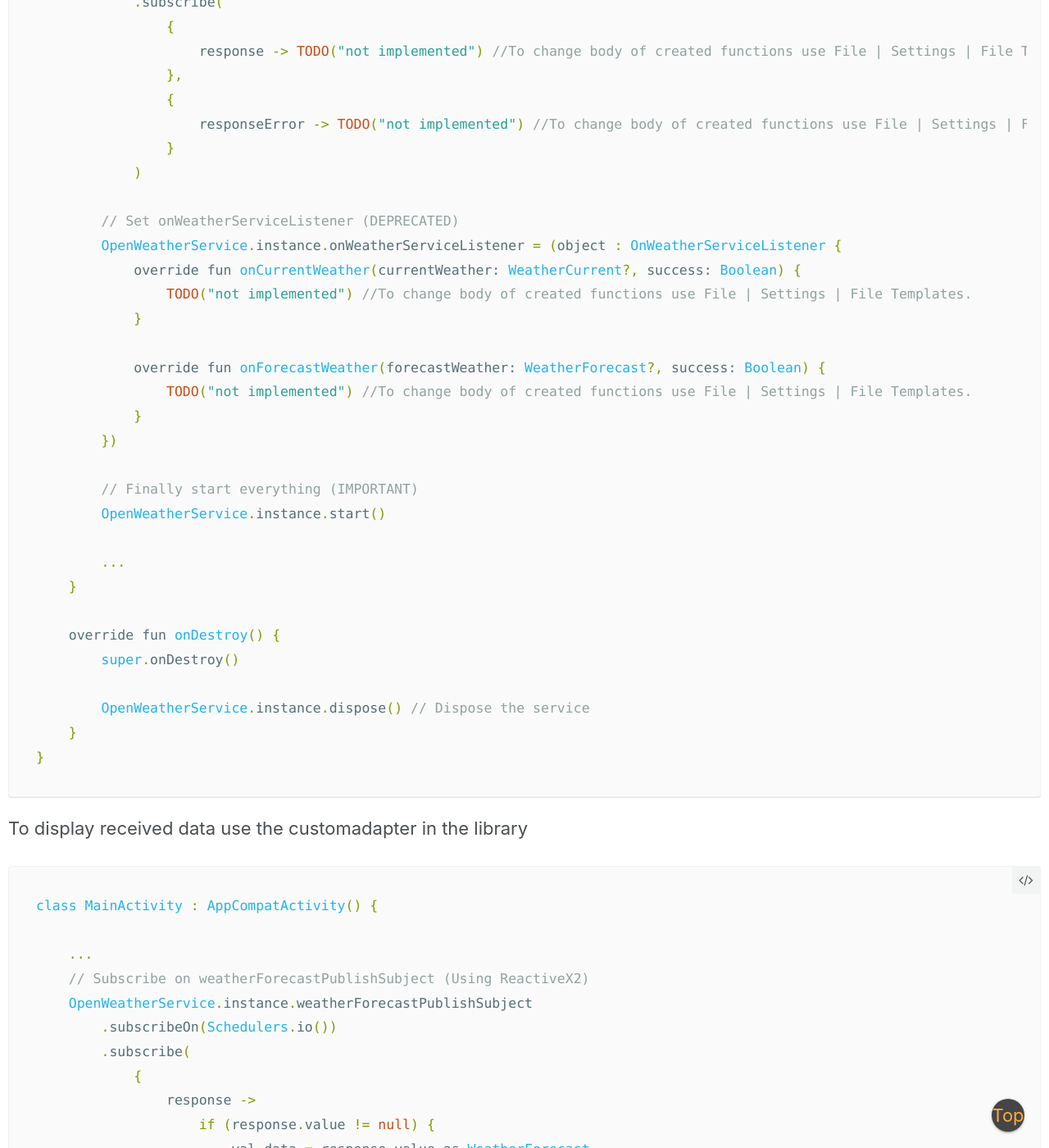
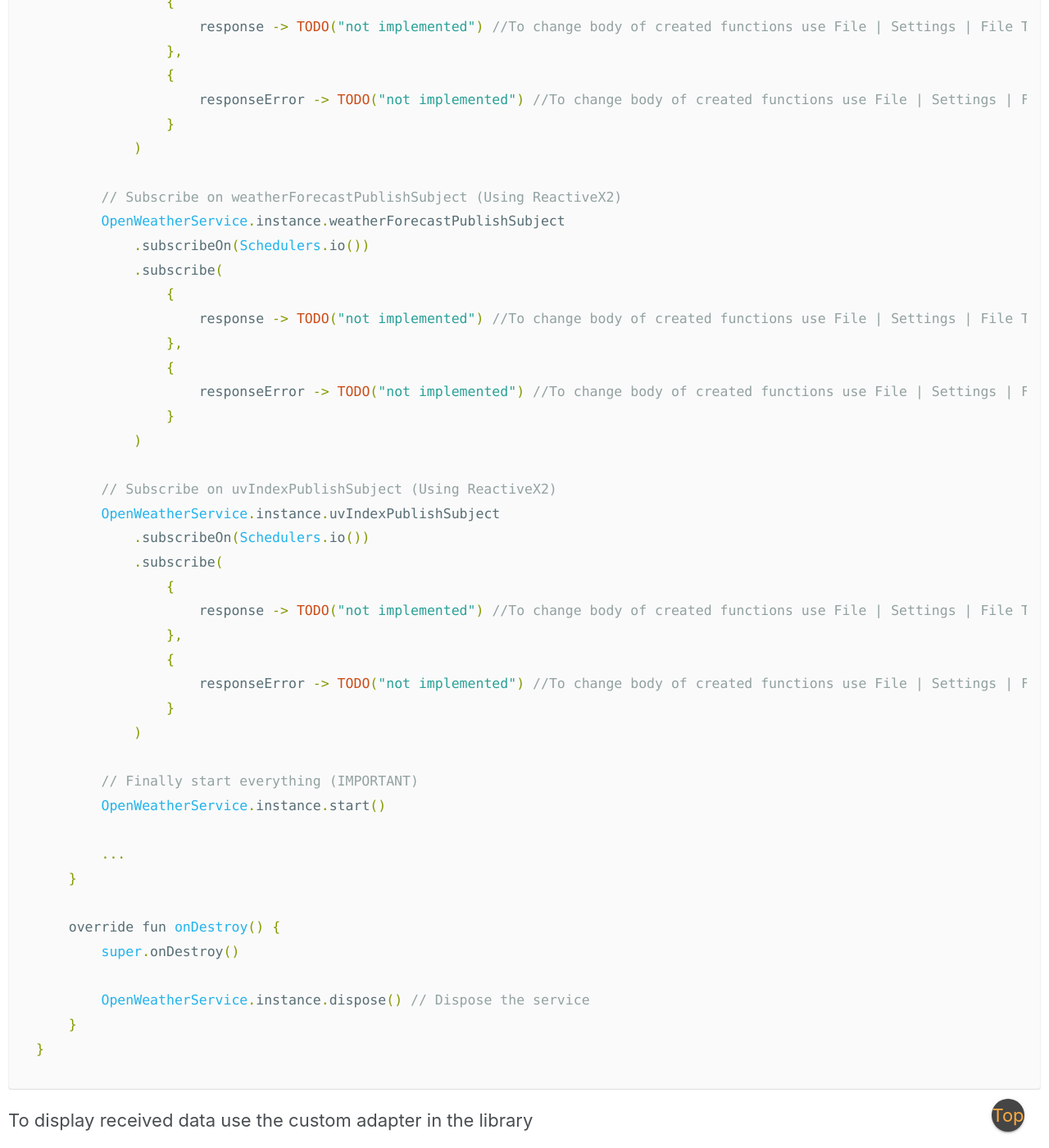
Before and after one commit to GuepardoApps/GuepardoApps.github.io, a Jekyll site: the page built from _pages/projects-openweather.md, in a window 1280 px wide and 1400 px high, scrolled down 1596 px. Shown: the whole window at 82% size. Built offline with Jekyll 4.4.1, drawn with Linux system fonts in a browser that asks for light colours; some of the changed text lies outside the part shown.

Commit message:
updated open weather data

````diff
--- a/_pages/projects-openweather.md
+++ b/_pages/projects-openweather.md
@@ -60,16 +71,17 @@
                 }
             )
 
-        // Set onWeatherServiceListener (DEPRECATED)
-        OpenWeatherService.instance.onWeatherServiceListener = (object : OnWeatherServiceListener {
-            override fun onCurrentWeather(currentWeather: WeatherCurrent?, success: Boolean) {
-                TODO("not implemented") //To change body of created functions use File | Settings | File Templates.
-            }
-
-            override fun onForecastWeather(forecastWeather: WeatherForecast?, success: Boolean) {
-                TODO("not implemented") //To change body of created functions use File | Settings | File Templates.
-            }
-        })
+        // Subscribe on uvIndexPublishSubject (Using ReactiveX2)
+        OpenWeatherService.instance.uvIndexPublishSubject
+            .subscribeOn(Schedulers.io())
+            .subscribe(
+                {
+                    response -> TODO("not implemented") //To change body of created functions use File | Settings | File Templates.
+                },
+                {
+                    responseError -> TODO("not implemented") //To change body of created functions use File | Settings | File Templates.
+                }
+            )
 
         // Finally start everything (IMPORTANT)
         OpenWeatherService.instance.start()
@@ -85,7 +97,7 @@
 }
 ```
 
-To display received data use the customadapter in the library
+To display received data use the custom adapter in the library
 
 ```java
 class MainActivity : AppCompatActivity() {
````
Also changed, not shown: other parts of _pages/projects-openweather.md (+16 -4 lines), _pages/projects.md (+6 -6 lines).
